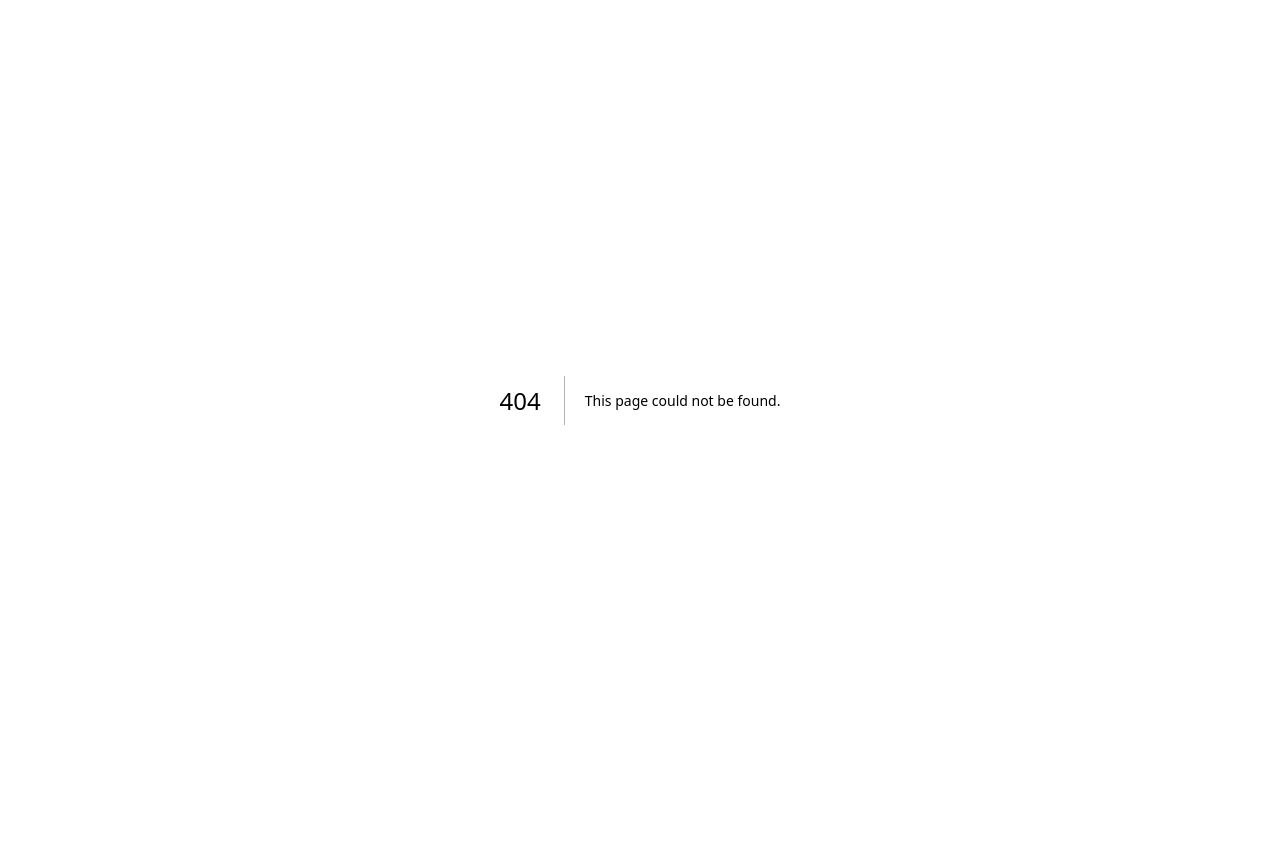
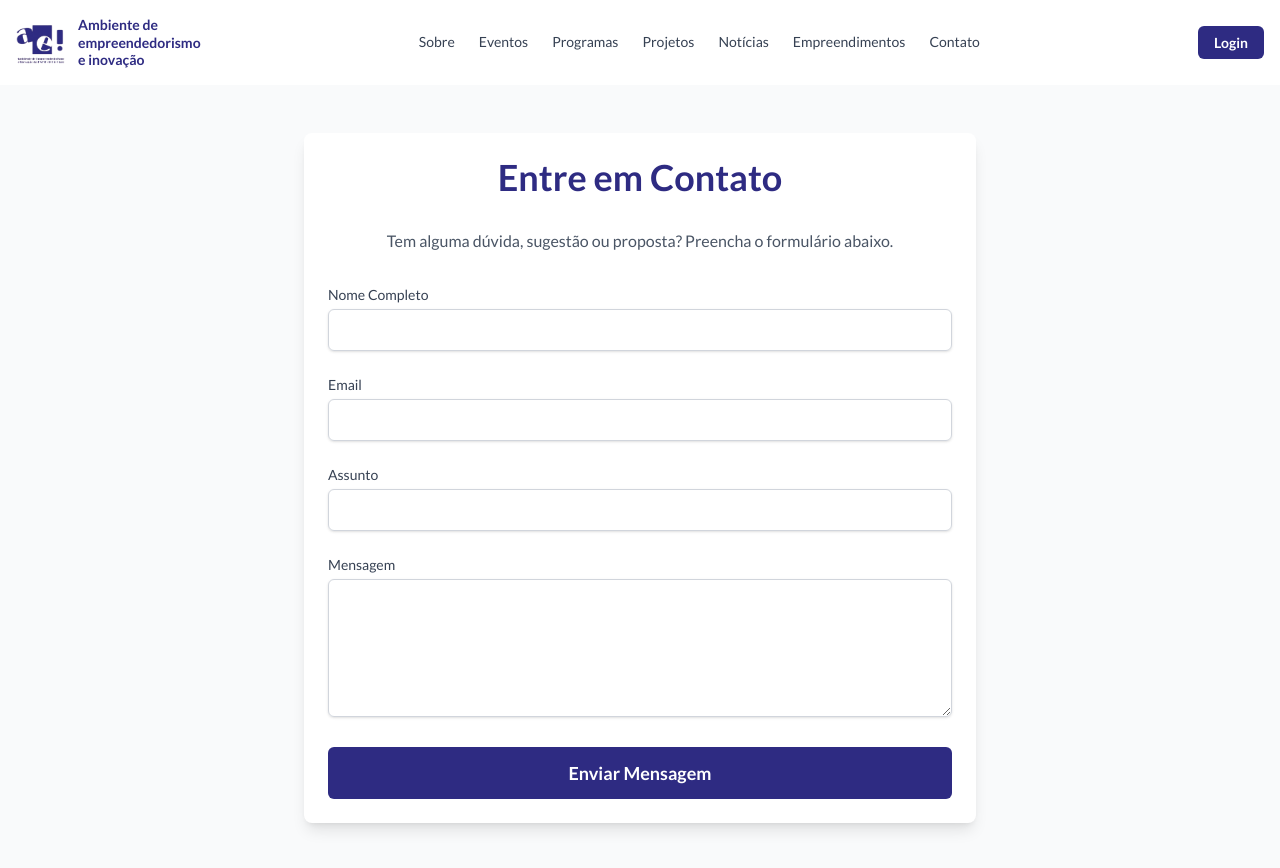
Before and after one commit to CauanGS/AEI-Paeg, a Next.js app in the folder ambiente-empreendedorismo/: page /contact in a window 1280 px wide. Before the commit this address had no page. Shown: the top 868 px of the page. Before the commit the page ends 800 px from the top, so only its background shows below. Built offline with nearby package versions, Linux system fonts and the light colour scheme.

Commit message:
feat: Add main layout with header and static pages (About, Contact)

```diff
--- /dev/null
+++ b/ambiente-empreendedorismo/app/(main)/about/page.tsx
@@ -0,0 +1,46 @@
+// app/about/page.tsx
+export default function AboutPage() {
+  return (
+    <div className="bg-gray-50 py-12">
+      <div className="container mx-auto max-w-4xl p-6 bg-white shadow-lg rounded-lg">
+
+        <h1 className="text-4xl font-bold text-[#2E2B82] text-center mb-8">
+          Sobre o AEI
+        </h1>
+
+        <section className="mb-8">
+          <h2 className="text-2xl font-semibold text-gray-800 mb-4">O que é?</h2>
+          <p className="text-gray-700 leading-relaxed">
+            O Ambiente de Empreendedorismo e Inovação (AEI) é uma iniciativa
+            visionária dedicada a fomentar a cultura empreendedora e a
+            impulsionar a inovação em diversas frentes. Nascemos do desejo
+            de criar um ecossistema vibrante onde ideias promissoras possam
+            germinar, crescer e se transformar em negócios de impacto.
+          </p>
+        </section>
+
+        <section className="mb-8">
+          <h2 className="text-2xl font-semibold text-gray-800 mb-4">Nossa Missão</h2>
+          <p className="text-gray-700 leading-relaxed">
+            Conectar mentes criativas, fornecer recursos essenciais e
+            oferecer o suporte necessário para que empreendedores,
+            estudantes e pesquisadores possam desenvolver seus projetos e
+            contribuir para o progresso tecnológico e social.
+          </p>
+        </section>
+
+        <section>
+          <h2 className="text-2xl font-semibold text-gray-800 mb-4">O que fazemos?</h2>
+          <ul className="list-disc list-inside text-gray-700 space-y-2">
+            <li>Incubação de startups e projetos inovadores.</li>
+            <li>Promoção de eventos, workshops e hackathons.</li>
+            <li>Programas de mentoria com especialistas de mercado.</li>
+            <li>Facilitação de networking e parcerias estratégicas.</li>
+            <li>Apoio na captação de investimentos e fomento.</li>
+          </ul>
+        </section>
+
+      </div>
+    </div>
+  );
+}
--- /dev/null
+++ b/ambiente-empreendedorismo/app/(main)/contact/page.tsx
@@ -0,0 +1,107 @@
+// app/contact/page.tsx
+"use client"; // Necessário para usar o formulário, mesmo que ainda não envie
+
+import { useState } from 'react';
+
+export default function ContactPage() {
+  const [name, setName] = useState('');
+  const [email, setEmail] = useState('');
+  const [subject, setSubject] = useState('');
+  const [message, setMessage] = useState('');
+
+  // Por enquanto, o envio não fará nada,
+  // já que o backend é responsabilidade do seu parceiro.
+  const handleSubmit = (e: React.FormEvent) => {
+    e.preventDefault();
+    alert('Funcionalidade de envio de formulário ainda não implementada.');
+  };
+
+  return (
+    <div className="bg-gray-50 py-12">
+      <div className="container mx-auto max-w-2xl p-6 bg-white shadow-lg rounded-lg">
+
+        <h1 className="text-4xl font-bold text-[#2E2B82] text-center mb-8">
+          Entre em Contato
+        </h1>
+
+        <p className="text-center text-gray-600 mb-8">
+          Tem alguma dúvida, sugestão ou proposta? Preencha o formulário abaixo.
+        </p>
+
+        <form onSubmit={handleSubmit} className="space-y-6">
+
+          {/* Campo Nome */}
+          <div>
+            <label htmlFor="name" className="block text-sm font-medium text-gray-700 mb-1">
+              Nome Completo
+            </label>
+            <input
+              type="text"
+              id="name"
+              value={name}
+              onChange={(e) => setName(e.target.value)}
+              className="w-full px-4 py-2 border border-gray-300 rounded-md shadow-sm focus:ring-[#2E2B82] focus:border-[#2E2B82]"
+              required
+            />
+          </div>
+
+          {/* Campo Email */}
+          <div>
+            <label htmlFor="email" className="block text-sm font-medium text-gray-700 mb-1">
+              Email
+            </label>
+            <input
+              type="email"
+              id="email"
+              value={email}
+              onChange={(e) => setEmail(e.target.value)}
+              className="w-full px-4 py-2 border border-gray-300 rounded-md shadow-sm focus:ring-[#2E2B82] focus:border-[#2E2B82]"
+              required
+            />
+          </div>
+
+          {/* Campo Assunto */}
+          <div>
+            <label htmlFor="subject" className="block text-sm font-medium text-gray-700 mb-1">
+              Assunto
+            </label>
+            <input
+              type="text"
+              id="subject"
+              value={subject}
+              onChange={(e) => setSubject(e.target.value)}
+              className="w-full px-4 py-2 border border-gray-300 rounded-md shadow-sm focus:ring-[#2E2B82] focus:border-[#2E2B82]"
+              required
+            />
+          </div>
+
+          {/* Campo Mensagem */}
+          <div>
+            <label htmlFor="message" className="block text-sm font-medium text-gray-700 mb-1">
+              Mensagem
+            </label>
+            <textarea
+              id="message"
+              rows={5}
+              value={message}
+              onChange={(e) => setMessage(e.target.value)}
+              className="w-full px-4 py-2 border border-gray-300 rounded-md shadow-sm focus:ring-[#2E2B82] focus:border-[#2E2B82]"
+              required
+            />
+          </div>
+
+          {/* Botão Enviar */}
+          <div>
+            <button
+              type="submit"
+              className="w-full bg-[#2E2B82] text-white px-6 py-3 rounded-md text-lg font-bold hover:bg-[#292570] transition duration-200"
+            >
+              Enviar Mensagem
+            </button>
+          </div>
+        </form>
+
+      </div>
+    </div>
+  );
+}
--- /dev/null
+++ b/ambiente-empreendedorismo/app/(main)/layout.tsx
@@ -0,0 +1,15 @@
+import Header from "@/components/header";
+
+export default function MainLayout({
+  children,
+}: Readonly<{
+  children: React.ReactNode;
+}>) {
+  return (
+    <>
+      <Header />
+      <main>{children}</main>
+      {}
+    </>
+  );
+}
--- a/ambiente-empreendedorismo/app/layout.tsx
+++ b/ambiente-empreendedorismo/app/layout.tsx
@@ -2,7 +2,7 @@ import type { Metadata } from "next";
 import { Geist, Geist_Mono } from "next/font/google";
 import { Lato } from "next/font/google";
 import "./globals.css";
-
+import Header from "@/components/header";
 
 const lato = Lato({
   subsets: ["latin"],
--- /dev/null
+++ b/ambiente-empreendedorismo/components/header.tsx
@@ -0,0 +1,42 @@
+import Link from 'next/link';
+import Image from 'next/image';
+
+export default function Header() {
+  return (
+    <header className="bg-white shadow-md w-full">
+      <nav className="container mx-auto flex items-center justify-between p-4">
+        {}
+        <Link href="/" className="flex items-center gap-3">
+          <Image
+            src="/assets/logo.png"
+            alt="Logo AEI"
+            width={50}
+            height={50}
+            className="object-contain"
+          />
+          <h1 className="text-sm font-semibold leading-tight text-[#2E2B82]">
+            Ambiente de <br /> empreendedorismo <br /> e inovação
+          </h1>
+        </Link>
+
+        {}
+        <div className="flex items-center gap-6 text-sm font-medium text-gray-700">
+          <Link href="/about" className="hover:text-[#2E2B82]">Sobre</Link>
+          <Link href="/events" className="hover:text-[#2E2B82]">Eventos</Link>
+          <Link href="/programs" className="hover:text-[#2E2B82]">Programas</Link>
+          <Link href="/projects" className="hover:text-[#2E2B82]">Projetos</Link>
+          <Link href="/news" className="hover:text-[#2E2B82]">Notícias</Link>
+          <Link href="/ventures" className="hover:text-[#2E2B82]">Empreendimentos</Link>
+          <Link href="/contact" className="hover:text-[#2E2B82]">Contato</Link>
+        </div>
+
+        {}
+        <div>
+          <Link href="/login" className="bg-[#2E2B82] text-white px-4 py-2 rounded-md text-sm font-bold hover:bg-[#292570]">
+            Login
+          </Link>
+        </div>
+      </nav>
+    </header>
+  );
+}
```
Also changed, not shown: 1 other file (tests, documents, lock files or other folders).
